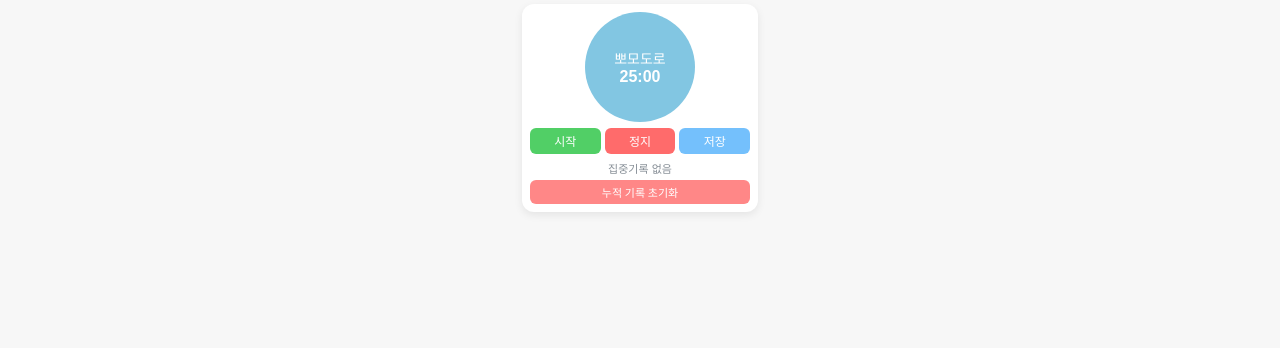
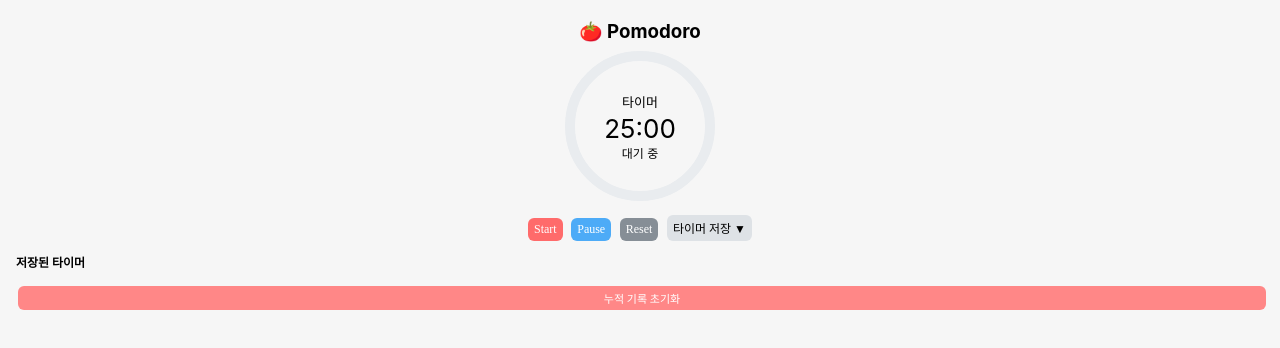
Before and after one commit to skystrawberry/Pomodoro-timer, a plain HTML site: page index.html in a window 1280 px wide. Drawn offline with Linux system fonts and the light colour scheme; a web font is replaced by a local one.

Commit message:
Refactor HTML and styles for Pomodoro timer
Updated HTML structure and styles for the Pomodoro timer application, including changes to the timer display, button styles, and statistics rendering.

```diff
--- a/index.html
+++ b/index.html
@@ -1,233 +1,313 @@
 <!DOCTYPE html>
 <html lang="ko">
 <head>
-<meta charset="UTF-8" />
-<meta name="viewport" content="width=device-width, initial-scale=1.0" />
-<title>Mini Pomodoro</title>
+<meta charset="UTF-8">
+<title>Pomodoro</title>
 
 <style>
 @font-face {
   font-family: 'KyoboHandwriting2019';
-  src: local('KyoboHandwriting2019');
+  src: url('https://cdn.jsdelivr.net/gh/projectnoonnu/noonfonts_2001@1.1/KyoboHandwriting2019.woff') format('woff');
 }
 
 body {
-  margin: 0;
-  padding: 4px;
-  font-family: 'KyoboHandwriting2019', sans-serif;
-  background: #f7f7f7;
-  box-sizing: border-box;
+  font-family: 'KyoboHandwriting2019', -apple-system;
+  background:#f6f6f6;
+  text-align:center;
+  padding:8px;               /* 🔽 상단 여백 축소 */
 }
 
-/* ===== 카드 ===== */
-.timer-box {
-  width: 100%;
-  max-width: 220px;
-  margin: 0 auto;
-  background: white;
-  border-radius: 12px;
-  padding: 8px;
-  box-shadow: 0 3px 8px rgba(0,0,0,0.08);
+/* ================= 타이머 ================= */
+.circle {
+  width:150px;               /* 🔽 기존보다 작게 */
+  height:150px;
+  margin:8px auto;
+  position:relative;
 }
 
-/* ===== 타이머 ===== */
-.timer-circle {
-  width: 110px;
-  height: 110px;
-  margin: 0 auto;
-  border-radius: 50%;
-  background: var(--timer-color, #82C6E2);
-  display: flex;
-  align-items: center;
-  justify-content: center;
-  color: white;
-  font-size: 14px;
-  text-align: center;
+svg { transform: rotate(-90deg); }
+
+.bg {
+  fill:none;
+  stroke:#e9ecef;
+  stroke-width:10;
 }
 
-.timer-circle strong {
-  font-size: 16px;
+.progress {
+  fill:none;
+  stroke-width:10;
+  stroke-dasharray:440;
+  stroke-dashoffset:440;
+  transition:stroke-dashoffset 1s linear, stroke 0.3s;
 }
 
-/* ===== 버튼 ===== */
-.controls {
-  display: flex;
-  gap: 4px;
-  margin-top: 6px;
+.center {
+  position:absolute;
+  top:50%;
+  left:50%;
+  transform:translate(-50%,-50%);
 }
 
-button {
-  flex: 1;
-  font-family: 'KyoboHandwriting2019';
-  border: none;
-  border-radius: 6px;
-  padding: 4px 0;
-  font-size: 12px;
-  cursor: pointer;
+.title {
+  font-size:13px;
+  margin-bottom:2px;
 }
 
-.start-btn { background: #51cf66; color: white; }
-.stop-btn { background: #ff6b6b; color: white; }
-.save-btn { background: #74c0fc; color: white; }
+.time {
+  font-size:26px;
+}
 
-/* ===== 누적 기록 ===== */
+.mode {
+  font-size:12px;
+}
+
+/* ================= 버튼 ================= */
+button {
+  font-family: 'KyoboHandwriting2019';
+  border:none;
+  border-radius:6px;
+  padding:4px 6px;
+  margin:2px;
+  font-size:12px;
+  cursor:pointer;
+}
+
+.start { background:#ff6b6b; color:white; }
+.pause { background:#4dabf7; color:white; }
+.reset { background:#868e96; color:white; }
+
+.toggle {
+  margin-top:6px;
+  background:#dee2e6;
+}
+
+/* ================= 저장 팝업 ================= */
+.popup {
+  display:none;
+  margin-top:6px;
+  padding:8px;
+  background:white;
+  border-radius:8px;
+  font-size:12px;
+}
+
+/* ================= 저장된 타이머 ================= */
+.saved {
+  margin-top:10px;
+  text-align:left;
+  font-size:12px;
+}
+
+.saved div {
+  display:flex;
+  justify-content:space-between;
+  margin-bottom:4px;
+}
+
+.saved div button:first-child {
+  flex:1;
+}
+
+.saved div button:last-child {
+  background:#adb5bd;
+  color:white;
+  margin-left:4px;
+}
+
+/* ================= 누적 집중 기록 ================= */
 .stats {
-  margin-top: 6px;
-  font-size: 11px;
+  margin-top:10px;
+  font-size:12px;
 }
 
 .stat-row {
-  display: flex;
-  align-items: center;
-  margin-bottom: 4px;
+  display:flex;
+  align-items:center;
+  margin-bottom:6px;
 }
 
 .stat-name {
-  width: 52px;
+  width:50px;
 }
 
 .stat-bar {
-  flex: 1;
-  height: 8px;
-  background: #e9ecef;
-  border-radius: 6px;
-  overflow: hidden;
-  margin: 0 4px;
+  flex:1;
+  height:8px;
+  background:#e9ecef;
+  border-radius:6px;
+  overflow:hidden;
+  margin:0 6px;
 }
 
 .stat-fill {
-  height: 100%;
-  background: var(--timer-color);
+  height:100%;
 }
 
 .stat-time {
-  width: 30px;
-  text-align: right;
-  font-size: 10px;
+  width:36px;
+  font-size:11px;
+  text-align:right;
 }
 
 .no-stats {
-  color: #868e96;
-  text-align: center;
-  font-size: 11px;
+  text-align:center;
+  color:#868e96;
 }
 
-/* ===== 리셋 ===== */
 .clear-btn {
-  width: 100%;
-  margin-top: 4px;
-  background: #ff8787;
-  color: white;
-  padding: 4px 0;
-  font-size: 11px;
-  border-radius: 6px;
+  width:100%;
+  margin-top:6px;
+  background:#ff8787;
+  color:white;
+  font-size:11px;
 }
 </style>
 </head>
 
 <body>
 
-<div class="timer-box">
-  <div class="timer-circle" id="timerCircle">
-    <span>뽀모도로<br><strong id="timeText">25:00</strong></span>
-  </div>
+<h3 style="margin:4px 0;">🍅 Pomodoro</h3>
 
-  <div class="controls">
-    <button class="start-btn" onclick="startTimer()">시작</button>
-    <button class="stop-btn" onclick="stopTimer()">정지</button>
-    <button class="save-btn" onclick="saveSession()">저장</button>
-  </div>
-
-  <div class="stats" id="statsArea"></div>
-
-  <button class="clear-btn" onclick="clearStats()">누적 기록 초기화</button>
+<div class="circle">
+<svg width="150" height="150">
+  <circle class="bg" cx="75" cy="75" r="70"></circle>
+  <circle class="progress" cx="75" cy="75" r="70"></circle>
+</svg>
+<div class="center">
+  <div class="title" id="title">타이머</div>
+  <div class="time" id="time">25:00</div>
+  <div class="mode" id="mode">대기 중</div>
+</div>
 </div>
 
+<button class="start" onclick="start()">Start</button>
+<button class="pause" onclick="pause()">Pause</button>
+<button class="reset" onclick="reset()">Reset</button>
+
+<button class="toggle" onclick="togglePopup()">타이머 저장 ▼</button>
+
+<div class="popup" id="popup">
+  <input id="saveTitle" placeholder="타이머 제목"><br>
+  집중 <input id="saveFocus" type="number" value="25" style="width:50px"> 분<br>
+  휴식 <input id="saveBreak" type="number" value="5" style="width:50px"> 분<br>
+  색상 <input id="saveColor" value="#ff6b6b"><br>
+  <button onclick="savePreset()">타이머 저장</button>
+</div>
+
+<div class="saved">
+  <b>저장된 타이머</b>
+  <div id="savedList"></div>
+</div>
+
+<div class="stats" id="stats"></div>
+<button class="clear-btn" onclick="clearStats()">누적 기록 초기화</button>
+
 <script>
-let timer;
-let seconds = 1500;
-let running = false;
+const CIRC = 2*Math.PI*70;
+let mode="focus", interval=null, total=1500, elapsed=0;
+let color="#ff6b6b";
+let stats = JSON.parse(localStorage.getItem("focusStats")||"{}");
 
-let timers = {
-  "뽀모도로": { color: "#82C6E2" }
-};
+function update(){
+  document.getElementById("time").innerText =
+    String(Math.floor(elapsed/60)).padStart(2,'0')+":"+
+    String(elapsed%60).padStart(2,'0');
 
-let focusStats = JSON.parse(localStorage.getItem("focusStats")) || {};
-
-function updateDisplay() {
-  const m = String(Math.floor(seconds / 60)).padStart(2,'0');
-  const s = String(seconds % 60).padStart(2,'0');
-  document.getElementById("timeText").innerText = `${m}:${s}`;
+  document.querySelector(".progress").style.stroke=color;
+  document.querySelector(".progress").style.strokeDashoffset =
+    CIRC*(1-elapsed/total);
 }
 
-function startTimer() {
-  if (running) return;
-  running = true;
-  timer = setInterval(() => {
-    if (seconds > 0) {
-      seconds--;
-      updateDisplay();
-    } else {
-      stopTimer();
+function start(){
+  if(interval) return;
+  interval=setInterval(()=>{
+    elapsed++;
+    update();
+    if(elapsed>=total){
+      pause();
+      stats[title.innerText]=(stats[title.innerText]||0)+Math.round(total/60);
+      localStorage.setItem("focusStats",JSON.stringify(stats));
+      renderStats();
+      reset();
     }
-  }, 1000);
+  },1000);
 }
 
-function stopTimer() {
-  running = false;
-  clearInterval(timer);
+function pause(){ clearInterval(interval); interval=null; }
+function reset(){ pause(); elapsed=0; update(); }
+
+function togglePopup(){
+  popup.style.display = popup.style.display==="block"?"none":"block";
 }
 
-function saveSession() {
-  const name = "뽀모도로";
-  const minutes = Math.round((1500 - seconds) / 60);
-  if (minutes <= 0) return;
+function savePreset(){
+  const presets = JSON.parse(localStorage.getItem("presets")||"[]");
+  presets.push({
+    title: saveTitle.value,
+    focus: saveFocus.value,
+    break: saveBreak.value,
+    color: saveColor.value
+  });
+  localStorage.setItem("presets",JSON.stringify(presets));
+  renderPresets();
+}
 
-  focusStats[name] = (focusStats[name] || 0) + minutes;
-  localStorage.setItem("focusStats", JSON.stringify(focusStats));
+function renderPresets(){
+  savedList.innerHTML="";
+  JSON.parse(localStorage.getItem("presets")||"[]").forEach((p,i)=>{
+    const div=document.createElement("div");
+    const b=document.createElement("button");
+    b.style.background=p.color;
+    b.innerText=p.title;
+    b.onclick=()=>{
+      title.innerText=p.title;
+      color=p.color;
+      total=p.focus*60;
+      reset();
+    };
+    const d=document.createElement("button");
+    d.innerText="X";
+    d.onclick=()=>{
+      const arr=JSON.parse(localStorage.getItem("presets"));
+      arr.splice(i,1);
+      localStorage.setItem("presets",JSON.stringify(arr));
+      renderPresets();
+    };
+    div.append(b,d);
+    savedList.appendChild(div);
+  });
+}
 
-  seconds = 1500;
-  updateDisplay();
+function renderStats(){
+  statsDiv.innerHTML="";
+  const entries=Object.entries(stats);
+  if(!entries.length){
+    statsDiv.innerHTML='<div class="no-stats">집중기록 없음</div>';
+    return;
+  }
+  const max=Math.max(...entries.map(e=>e[1]));
+  entries.forEach(([k,v])=>{
+    const row=document.createElement("div");
+    row.className="stat-row";
+    row.innerHTML=`
+      <div class="stat-name">${k}</div>
+      <div class="stat-bar">
+        <div class="stat-fill" style="width:${(v/max)*100}%;background:${color}"></div>
+      </div>
+      <div class="stat-time">${v}분</div>`;
+    statsDiv.appendChild(row);
+  });
+}
+
+function clearStats(){
+  localStorage.removeItem("focusStats");
+  stats={};
   renderStats();
 }
 
-function renderStats() {
-  const area = document.getElementById("statsArea");
-  area.innerHTML = "";
-
-  const entries = Object.entries(focusStats);
-  if (entries.length === 0) {
-    area.innerHTML = `<div class="no-stats">집중기록 없음</div>`;
-    return;
-  }
-
-  const max = Math.max(...entries.map(e => e[1]));
-
-  entries.forEach(([name, min]) => {
-    const color = timers[name]?.color || "#adb5bd";
-    const percent = (min / max) * 100;
-
-    const row = document.createElement("div");
-    row.className = "stat-row";
-    row.innerHTML = `
-      <div class="stat-name">${name}</div>
-      <div class="stat-bar">
-        <div class="stat-fill" style="width:${percent}%; background:${color}"></div>
-      </div>
-      <div class="stat-time">${min}분</div>
-    `;
-    area.appendChild(row);
-  });
-}
-
-function clearStats() {
-  focusStats = {};
-  localStorage.removeItem("focusStats");
-  renderStats();
-}
-
+renderPresets();
 renderStats();
-updateDisplay();
+update();
 </script>
 
 </body>
```
